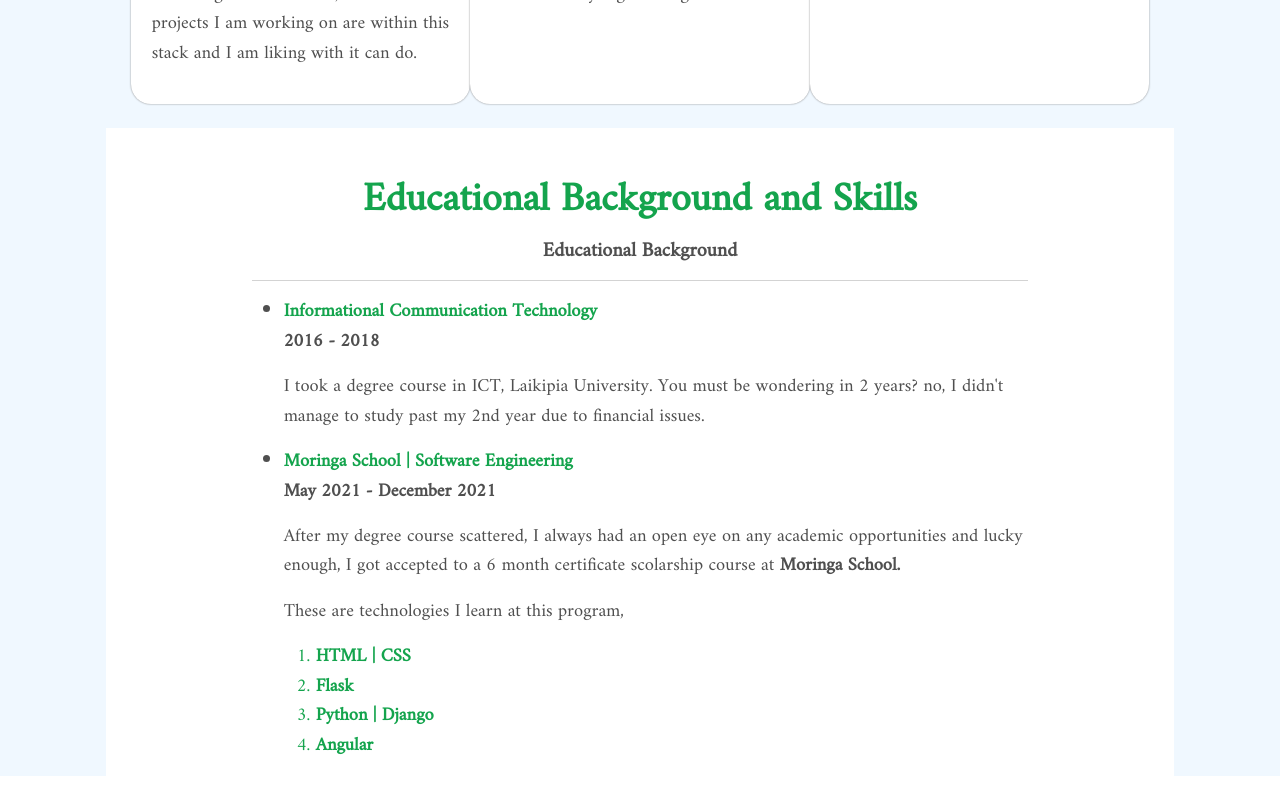
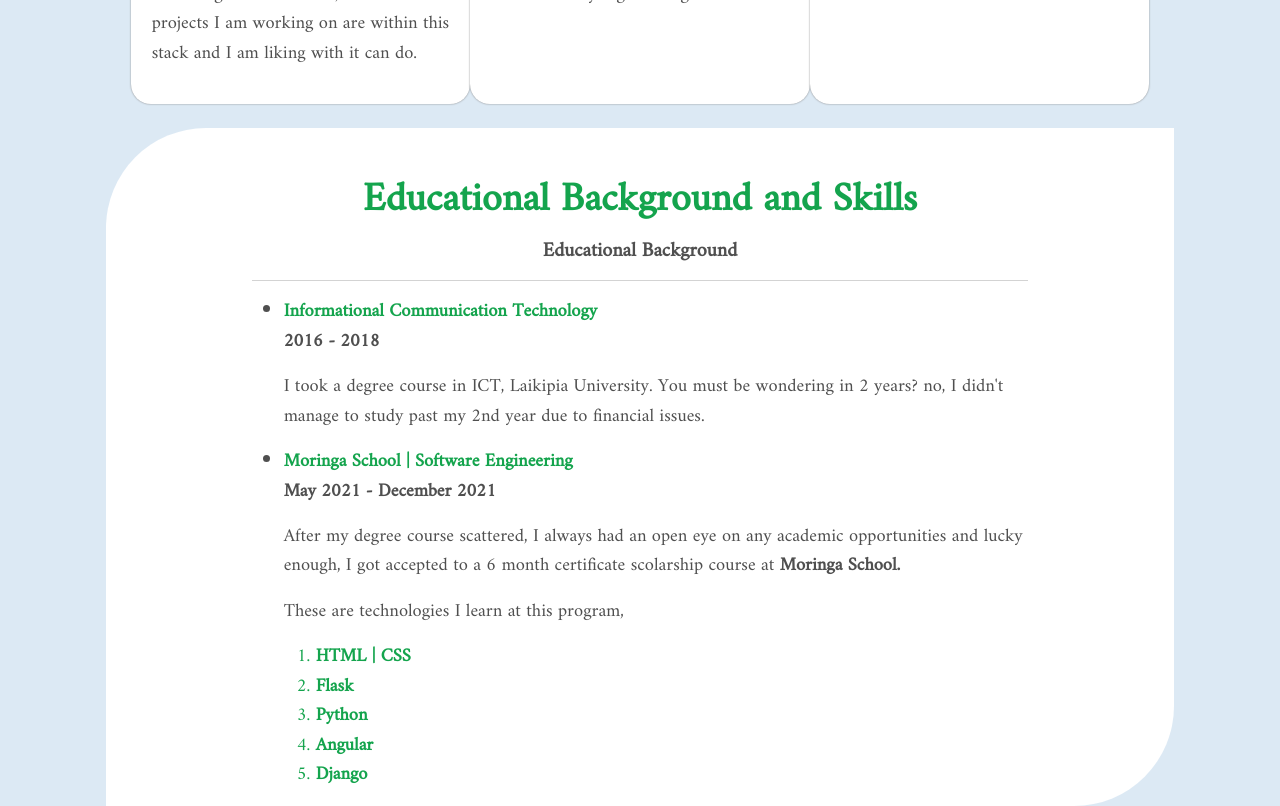
Before and after one commit to Vitalis-Kirui/Portfolio, an Angular app in the folder Portfolio-UI/: page / in a window 1280 px wide. Shown: the part 540-1346 px from the top of the page. Before the commit the page ends 1316 px from the top, so only its background shows below. Built offline with nearby package versions, Linux system fonts and the light colour scheme; a web font is replaced by a local one.

Commit message:
styling educational background

```diff
--- a/Portfolio-UI/src/app/app.component.css
+++ b/Portfolio-UI/src/app/app.component.css
@@ -1,5 +1,5 @@
 .container-fluid{
-    background-color: aliceblue;
+    background-color: rgb(220, 233, 244);
     margin-top: -20px;
 }
 
@@ -31,4 +31,6 @@
     background-color: white;
     width: 85%;
     margin: auto;
+    border-radius: 100px 0px 100px 0px;
+    /* box-shadow: 0px 0px 5px 0px grey; */
 }
--- a/Portfolio-UI/src/app/app.component.html
+++ b/Portfolio-UI/src/app/app.component.html
@@ -131,8 +131,9 @@
                     <ol class="text-success">
                         <li><strong>HTML | CSS</strong></li>
                         <li><strong>Flask</strong></li>
-                        <li><strong>Python | Django</strong></li>
+                        <li><strong>Python</strong></li>
                         <li><strong>Angular</strong></li>
+                        <li><strong>Django</strong></li>
                     </ol>
                 </ul>
 
```
